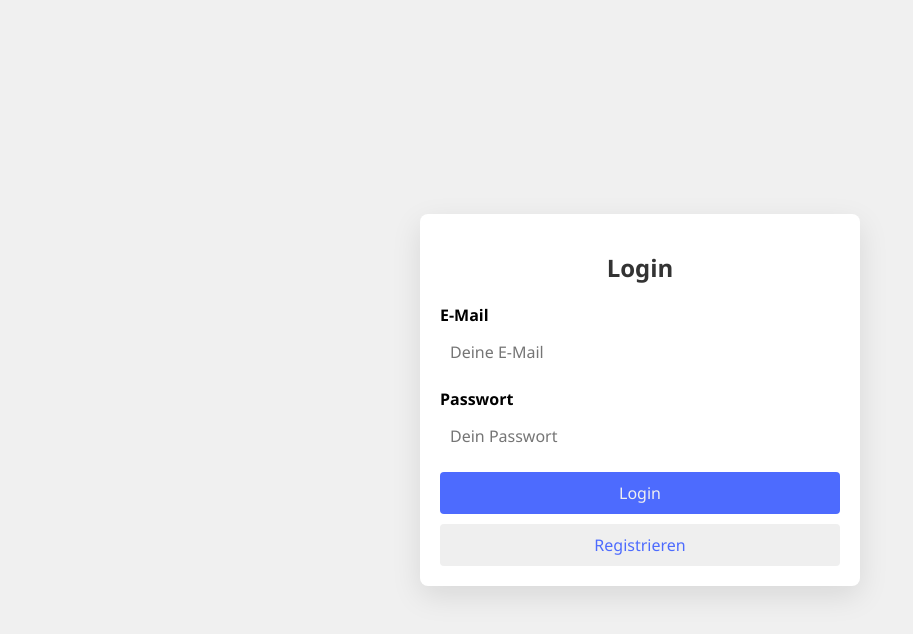
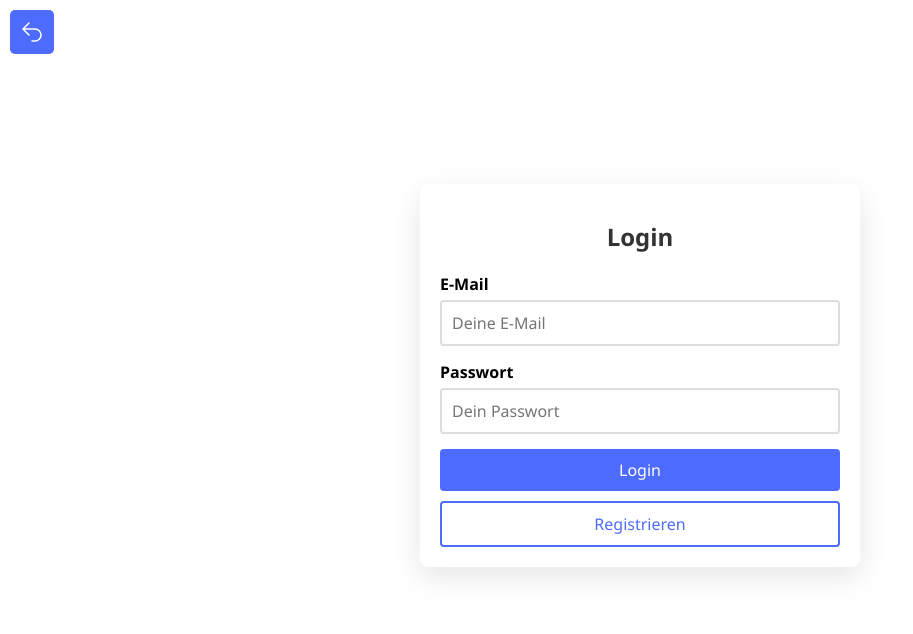
Before and after one commit to janikstucki/AI-Hub, a Vue app in the folder AI-Hub/: page /login in a window 1280 px wide. Shown: the top 634 px of the page, without its empty margins (0-913 px from the left). Built offline with nearby package versions, Linux system fonts and the light colour scheme; no server answers.

Commit message:
Reworked LoginView and made the backbutton it's own component

```diff
--- /dev/null
+++ b/AI-Hub/src/components/BackButton.vue
@@ -0,0 +1,45 @@
+<script setup>
+import { useRouter } from 'vue-router'
+
+const router = useRouter()
+</script>
+<template>
+  <button class="back-button" @click="router.push('/')">
+    <svg
+      xmlns="http://www.w3.org/2000/svg"
+      fill="none"
+      viewBox="0 0 24 24"
+      stroke-width="1.5"
+      stroke="currentColor"
+      class="size-6"
+    >
+      <path
+        stroke-linecap="round"
+        stroke-linejoin="round"
+        d="M9 15 3 9m0 0 6-6M3 9h12a6 6 0 0 1 0 12h-3"
+      />
+    </svg>
+  </button>
+</template>
+<style scoped>
+button {
+	background: #4d6bfe;
+	border: none;
+	cursor: pointer;
+	padding: 10px;
+	border-radius: 5px;
+	color: inherit;
+	transition: color 0.2s ease;
+  margin: 10px;
+}
+
+button:hover {
+	filter: brightness(90%)
+}
+
+svg {
+	width: 24px;
+	height: 24px;
+  stroke: white;
+}
+</style>
--- a/AI-Hub/src/components/Sidebar.vue
+++ b/AI-Hub/src/components/Sidebar.vue
@@ -6,11 +6,10 @@ import { isLoggedIn, logout } from "@/api/routes/userRoutes";
 
 const router = useRouter();
 const chats = ref([]);
-const isEditing = ref(false);
-const LoggedIn = ref(false);
+const loggedIn = ref(false);
 
 function NewChat() {
-  if (LoggedIn.value) {
+  if (loggedIn.value) {
     router.push("/newchat");
   } else {
     router.push("/login");
@@ -38,7 +37,7 @@ const handleLogout = async () => {
 onMounted(async () => {
   const response = await isLoggedIn();
   if (response) {
-    LoggedIn.value = response.loggedin;
+    loggedIn.value = response.loggedin;
 
     if (response.loggedin) {
       chats.value = await getAllChats();
@@ -76,17 +75,16 @@ onMounted(async () => {
 						href="#"
 						class="chat-link-btn"
 						key="no-chats"
-						@click="router.push('/newChat')"
+						@click="NewChat()"
 					>
 						Keine Chats, starte eine neue Konversation.
 					</button>
 				</div>
 
 				<div v-else>
-					<a
+					<div
 						v-for="chat in chats.chats"
 						:key="chat.id"
-						href="#"
 						class="chat-link"
 					>
 						<div class="chat-row">
@@ -135,16 +133,13 @@ onMounted(async () => {
 							</div>
 						</div>
 						<span class="model">({{ chat.SelectedAI }})</span>
-					</a>
+					</div>
 				</div>
 			</nav>
-
-			<hr />
-
 			<nav class="menu">
 				<router-link to="/settings">Einstellungen</router-link>
 
-				<button v-if="LoggedIn" @click="handleLogout" class="logout-button">
+				<button v-if="loggedIn" @click="handleLogout" class="logout-button">
 					Logout
 				</button>
 				<router-link v-else to="/login" id="login-button">Login</router-link>
@@ -156,10 +151,9 @@ onMounted(async () => {
 </template>
 
 <style scoped>
-/* Deine Styles ... */
 .logout-button {
-  color: #000;
-  border-color: #000;
+  color: #4d6bfe;
+  border-color: #4d6bfe;
   padding: 8px 12px;
   border-radius: 4px;
   cursor: pointer;
@@ -167,9 +161,8 @@ onMounted(async () => {
   background-color: #f9f9f9;
 }
 
-#login-button {
-  background-color: #4d6bfe;
-  color: white;
+.logout-button:hover {
+  background-color: #ddd;
 }
 
 .sidebar {
@@ -209,11 +202,14 @@ onMounted(async () => {
 .chat-link {
   color: #000;
   text-decoration: none;
-  padding: 10px;
   border-radius: 6px;
   transition: background 0.2s;
   width: 100%;
+  padding: 10px;
   margin-bottom: 10px;
+  box-sizing: border-box;
+  user-select: none;
+  cursor: pointer;
 }
 
 .chat-link:hover {
@@ -234,6 +230,7 @@ onMounted(async () => {
   width: 100%;
   border: none;
   margin-bottom: 10px;
+  cursor: pointer;
 }
 
 .chat-link-btn:hover {
@@ -260,7 +257,7 @@ onMounted(async () => {
 }
 
 .menu a:hover {
-  background-color: #ececec;
+  background-color: #ddd;
 }
 
 nav {
@@ -351,4 +348,13 @@ nav a:first-of-type {
   height: 100vh;
   width: 260px;
 }
+
+#login-button {
+  background-color: #4d6bfe;
+  color: white;
+}
+
+#login-button:hover {
+  filter: brightness(90%)
+}
 </style>
--- a/AI-Hub/src/views/HomeView.vue
+++ b/AI-Hub/src/views/HomeView.vue
@@ -1,37 +1,14 @@
 <script setup>
-import { ref, nextTick } from "vue";
+import { ref, nextTick, onMounted } from "vue";
 import Sidebar from "../components/Sidebar.vue";
 import { marked } from "marked";
 import DOMPurify from "dompurify";
+import { isLoggedIn } from "@/api/routes/userRoutes";
 
 const message = ref("");
-const messages = ref([
-	{ role: "assistant", content: "Hey! Wie kann ich dir helfen? 😄" },
-	{ role: "user", content: "Kannst du mir was über Vue sagen?" },
-	{
-		role: "assistant",
-		content: "Na klar! **Vue** ist ein _progressives_ JS-Framework ✨",
-	},
-
-	{
-		role: "user",
-		content: "# Titel\nDas ist ein Test mit Markdown.\n- Punkt 1\n- Punkt 2",
-	},
-	{
-		role: "assistant",
-		content: "# Titel\nDas ist ein Test mit Markdown.\n- Punkt 1\n- Punkt 2",
-	},
-	{
-		role: "assistant",
-		content: "> Dies ist ein Zitat.\n\nUnd ein [Link](https://vuejs.org)",
-	},
-	{ role: "user", content: "Ich bin *nicht sicher*, ob das funktioniert 🤔" },
-	{ role: "assistant", content: "Kein Markdown hier, einfach nur Text." },
-	{
-		role: "user",
-		content: '`console.log("Hello World")` zeigt etwas im Terminal an.',
-	},
-]);
+const messages = ref([]);
+const loggedIn = ref(false)
+const selectedChat = ref(0)
 
 const submitMessage = () => {
 	if (message.value.trim() === "") return;
@@ -64,12 +41,21 @@ const renderAssistantMarkdown = (text) => {
 	const dirty = marked.parse(text);
 	return DOMPurify.sanitize(dirty);
 };
+
+onMounted(async () => {
+  const response = await isLoggedIn()
+
+  if (response) {
+    loggedIn.value = response.loggedin
+    console.log(loggedIn)
+  }
+})
 </script>
 
 <template>
 	<div class="main-container">
-		<Sidebar />
-		<div class="chat-container">
+		<Sidebar/>
+		<div class="chat-container" v-if="loggedIn">
       <div class="message-container">
         <div class="chat-messages">
           <div
@@ -104,7 +90,7 @@ const renderAssistantMarkdown = (text) => {
 					></textarea>
 
 					<button
-						class="_7436101"
+						class="send-button"
 						@click="submitMessage"
 						:disabled="message.length === 0"
 					>
@@ -140,6 +126,11 @@ const renderAssistantMarkdown = (text) => {
 				</div>
 			</div>
 		</div>
+    <div class="not-logged-in-container" v-else>
+      <h1>Nicht eingeloggt</h1>
+      <router-link to="/login" class="nav-button">Login</router-link>
+      <router-link to="/register" class="nav-button">Registrieren</router-link>
+    </div>
 	</div>
 </template>
 
@@ -320,7 +311,7 @@ textarea {
 	width: 100%;
 }
 
-._7436101 {
+.send-button {
 	color: #fff;
 	background: #4d6bfe;
 	border: none;
@@ -333,18 +324,18 @@ textarea {
 	cursor: pointer;
 }
 
-._7436101:disabled {
+.send-button:disabled {
 	background-color: #ccc;
 	cursor: not-allowed;
 	opacity: 0.6;
 }
 
-._7436101 svg {
+.send-button svg {
 	width: 16px;
 	height: 16px;
 }
 
-._7436101:hover {
+.send-button:hover {
 	background-color: #2563eb;
 }
 
@@ -365,8 +356,34 @@ textarea {
 }
 
 #message-fade-gradient {
-  height: 40px; /* adjust height as needed */
-  width: 100%;  /* or whatever width you need */
+  height: 40px;
+  width: 100%;
   background: linear-gradient(to bottom, transparent, white 80%);
 }
+
+.not-logged-in-container {
+  display: flex;
+  align-items: center;
+  justify-content: center;
+  flex-direction: column;
+  width: 100%;
+  height: 100vh;
+}
+
+.nav-button {
+  display: flex;
+  padding: 10px;
+  background-color: #4d6bfe;
+  color: white;
+  text-decoration: none;
+  margin-bottom: 10px;
+  width: 200px;
+  border-radius: 5px;
+  align-items: center;
+  justify-content: center;
+}
+
+.nav-button:hover {
+  filter: brightness(90%);
+}
 </style>
--- a/AI-Hub/src/views/LoginView.vue
+++ b/AI-Hub/src/views/LoginView.vue
@@ -2,6 +2,7 @@
 import { ref } from "vue";
 import { useRouter } from "vue-router";
 import { login } from "@/api/routes/userRoutes";
+import BackButton from "@/components/BackButton.vue";
 
 const router = useRouter();
 const email = ref("");
@@ -21,30 +22,10 @@ const handleLogin = async () => {
 const RouteToRegister = () => {
 	router.push("/register");
 };
-
-const RouteToHome = () => {
-	router.push("/");
-};
 </script>
 
 <template>
-  <button class="back-button" @click="router.push('/')">
-    <svg
-      xmlns="http://www.w3.org/2000/svg"
-      fill="none"
-      viewBox="0 0 24 24"
-      stroke-width="1.5"
-      stroke="currentColor"
-      class="size-6"
-    >
-      <path
-        stroke-linecap="round"
-        stroke-linejoin="round"
-        d="M9 15 3 9m0 0 6-6M3 9h12a6 6 0 0 1 0 12h-3"
-      />
-    </svg>
-  </button>
-
+  <BackButton/>
 	<div id="logincontainer">
 		<div class="login-view">
 			<h1>Login</h1>
@@ -70,46 +51,19 @@ const RouteToHome = () => {
 					/>
 				</div>
 				<button id="LoginButton" type="submit">Login</button>
-				<button id="Button" type="button" @click="RouteToRegister">
+				<button id="RegisterButton" type="button" @click="RouteToRegister">
 					Registrieren
 				</button>
-				<!-- <button id="Button" type="button" @click="RouteToHome">Zurück</button> -->
 			</form>
 		</div>
 	</div>
 </template>
 
 <style scoped>
-.back-button {
-	background: none;
-	border: none;
-	cursor: pointer;
-	padding: 6px;
-	border-radius: 6px;
-	color: inherit;
-	transition: color 0.2s ease;
-}
-
-.back-button:hover svg {
-	stroke: #4d6bfe;
-}
-
-.back-button svg {
-	width: 24px;
-	height: 24px;
-}
-
 #logincontainer {
-	position: fixed;
-	top: 50%;
-	left: 50%;
-	transform: translate(-50%, -50%);
-	width: 100vw;
-	height: 100vh;
-	background-color: #f0f0f0;
 	display: flex;
+  margin-top: 15vh;
 	justify-content: center;
-	align-items: center;
 }
 
 .login-view {
@@ -145,7 +99,7 @@ input {
 	width: 100%;
 	padding: 10px;
 	font-size: 1rem;
-	border: none;
+	border: 2px solid #ddd;
 	color: rgb(0, 0, 0);
 	border-radius: 4px;
 	box-sizing: border-box;
@@ -155,22 +109,23 @@ input {
 	width: 100%;
 	padding: 10px;
 	background-color: #4d6bfe;
-	color: #f0f0f0;
+	color: white;
 	font-size: 1rem;
 	border-radius: 4px;
 	cursor: pointer;
 	border: none;
 }
 
-#Button {
+#RegisterButton {
 	width: 100%;
 	padding: 10px;
 	color: #4d6bfe;
 	font-size: 1rem;
-	border: none;
+	border: 2px solid #4d6bfe;
 	border-radius: 4px;
 	cursor: pointer;
 	margin-top: 10px;
+  background-color: white;
 }
 
 #BackButton {
@@ -183,7 +138,7 @@ input {
 	padding: 0;
 }
 
-#BackButton:hover {
-	color: #2563eb;
+button:hover {
+	filter: brightness(90%);
 }
 </style>
```
